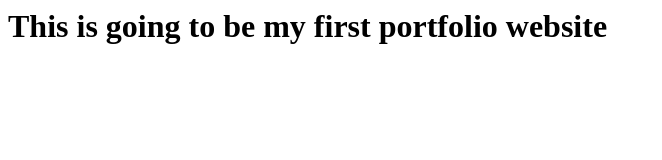
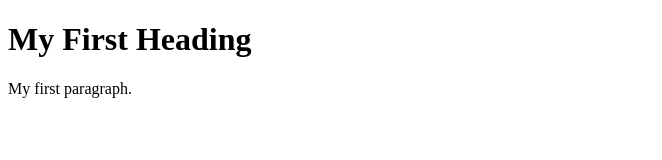
Before and after one commit to animeshkumar7717/portfolio, a plain HTML site: page index.html in a window 1280 px wide. Shown: the whole page, without its empty margins (0-662 px from the left). Drawn offline with Linux system fonts and the light colour scheme.

Commit message:
Update index.html

```diff
--- a/index.html
+++ b/index.html
@@ -1,4 +1,10 @@
+<!DOCTYPE html>
+<html>
+<body>
 
-<html>
-<h1>This is going to be my first portfolio website</h1>
+<h1>My First Heading</h1>
+
+<p>My first paragraph.</p>
+
+</body>
 </html>
```
